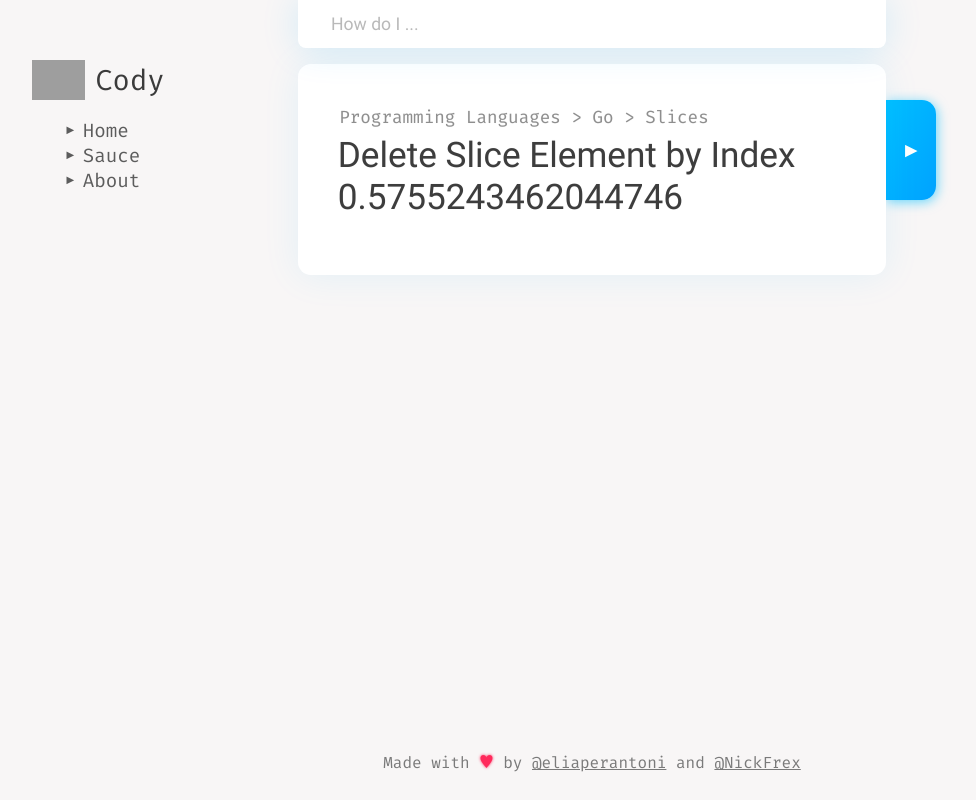
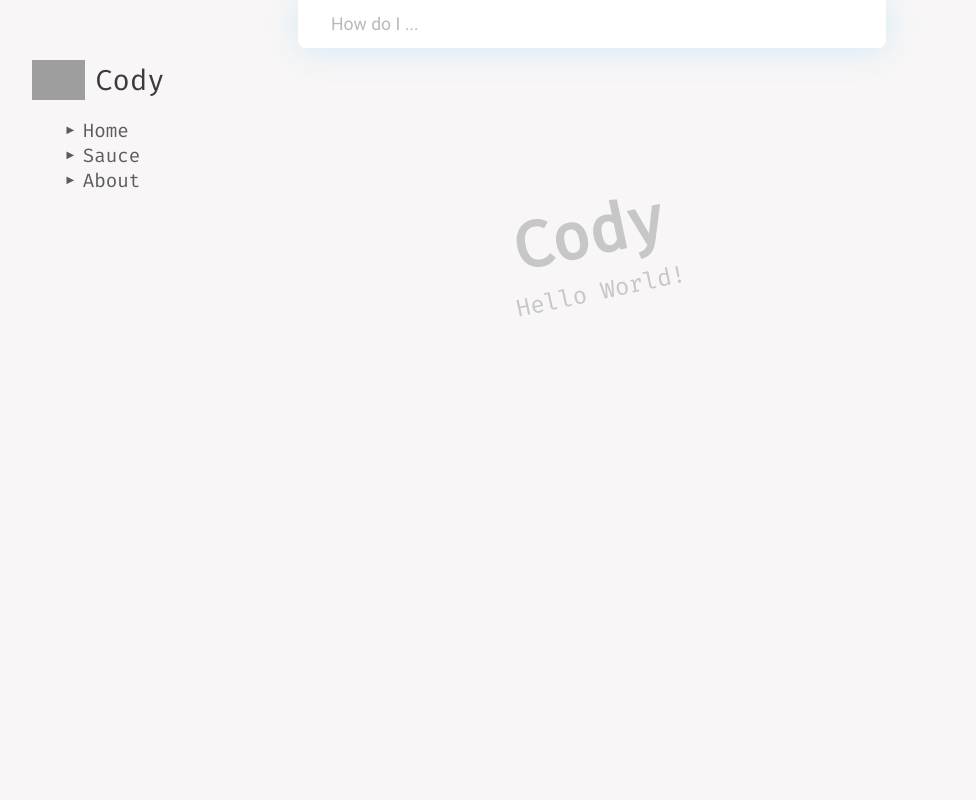
Before and after one commit to eliaperantoni/cody, a Vue app in the folder web/: page / in a window 1280 px wide. Shown: the whole page, without its empty margins (48-1024 px from the left). Built offline with nearby package versions, Linux system fonts and the light colour scheme; grey boxes are pictures that could not be loaded.

Commit message:
Now uses an array of cards

```diff
--- a/web/src/App.vue
+++ b/web/src/App.vue
@@ -48,24 +48,28 @@ export default {
   data() {
     return {
       query: "",
-      card: {
-        title: `Delete Slice Element by Index ${Math.random()}`,
-        breads: ["Programming Languages", "Go", "Slices"]
-      }
+      cards: [],
+      cardIndex: 0,
     };
   },
   methods: {
-    search: debounce(function() {
+    search: debounce(async function() {
       if (this.query === "") {
-        this.card = {};
-        return;
+        this.cards = [];
+      } else {
+        let res = await axios.get(`http://localhost:5000/search?q=${this.query}`);
+        this.cards = res.data;
       }
-      this.card = {
-        title: `Delete Slice Element by Index ${Math.random()}`,
-        breads: ["Programming Languages", "Go", "Slices"]
-      };
+
+      this.cardIndex = 0;
       window.scrollTo(0, 0);
     }, 150),
+    // This function makes it possible to have cards positioned
+    // absolutely inside their container so that we can have
+    // cool animations. The problem with absolutely positioned
+    // elements is that their size is not taken into account
+    // when positioning other elements. This function forces
+    // the container div to take the height of its content.
     updateContentHeight() {
       let heights = ["12em"];
 
@@ -76,15 +80,17 @@ export default {
       }
 
       const heightStr = `calc(${heights.join(" + ")})`;
-      console.log(heightStr);
 
       const content = document.getElementById("content");
       content.style.height = heightStr;
     }
   },
   computed: {
+    card() {
+      return this.cards[this.cardIndex];
+    },
     showCard() {
-      return !isEmpty(this.card);
+      return this.card != undefined;
     },
     title() {
       return this.showCard ? this.card.title : "Cody";
```
